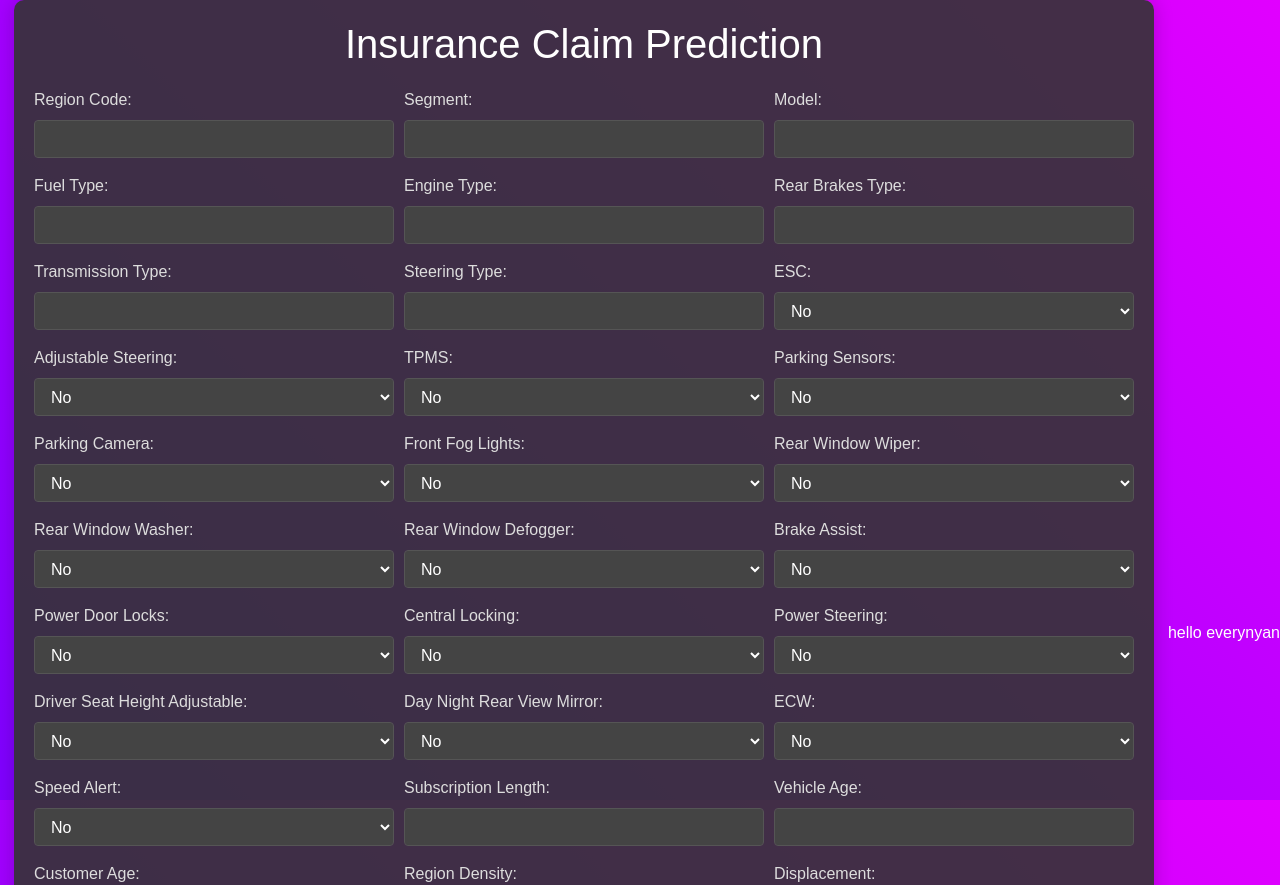
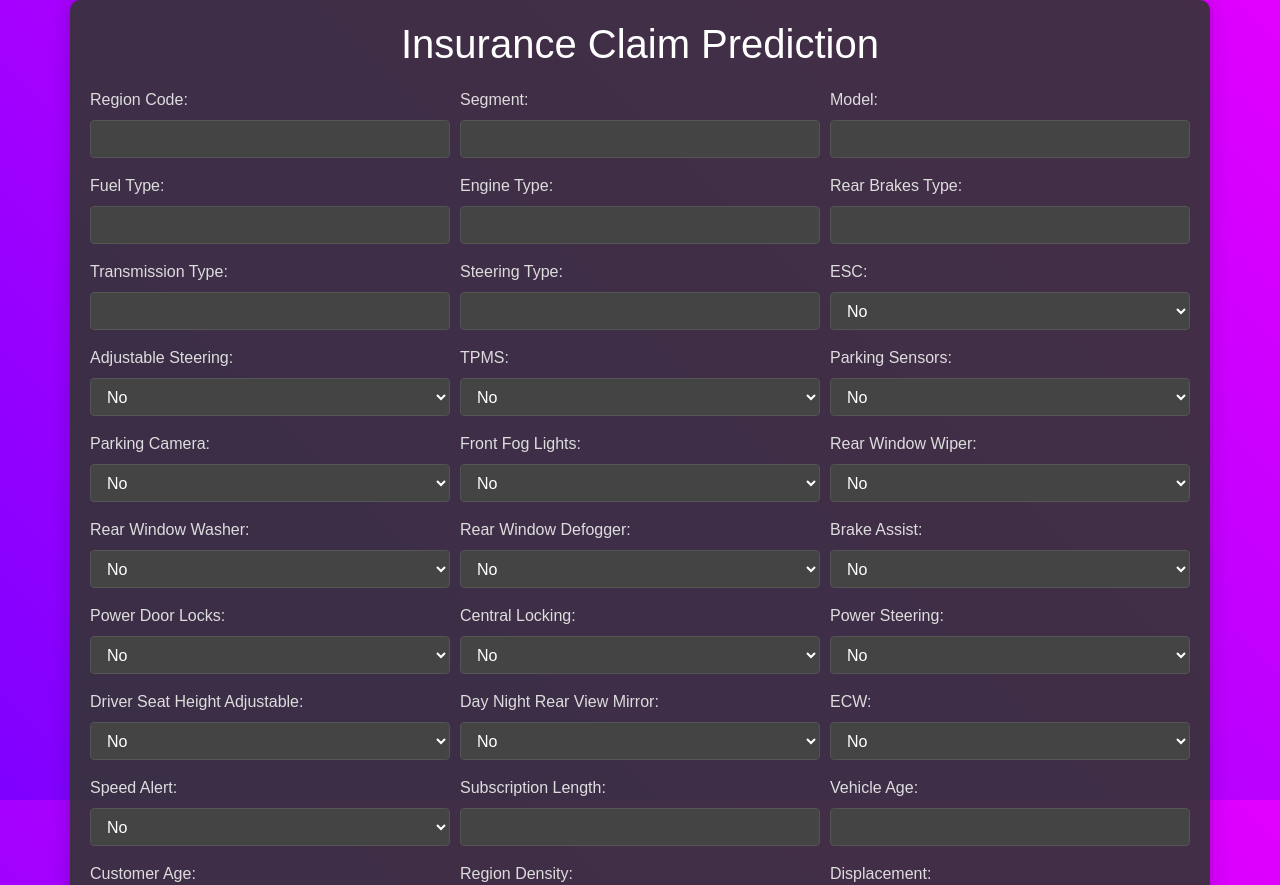
Before and after one commit to grishmaaa/insurance-claims-prediction, a Flask app: page / in a window 1280 px wide. Shown: the top 885 px of the page. Run offline with Flask 3, Linux system fonts and the light colour scheme; parts of the project's set-up code (start-up, migrations or seed data) failed here and were passed over; some libraries are stand-ins or nearby versions.

Commit message:
deleted the extra code to see what happens

```diff
--- a/templates/index.html
+++ b/templates/index.html
@@ -301,6 +301,5 @@
             }, false);
         })();
     </script>
-<p> hello everynyan</p>
 </body>
 </html>
```
